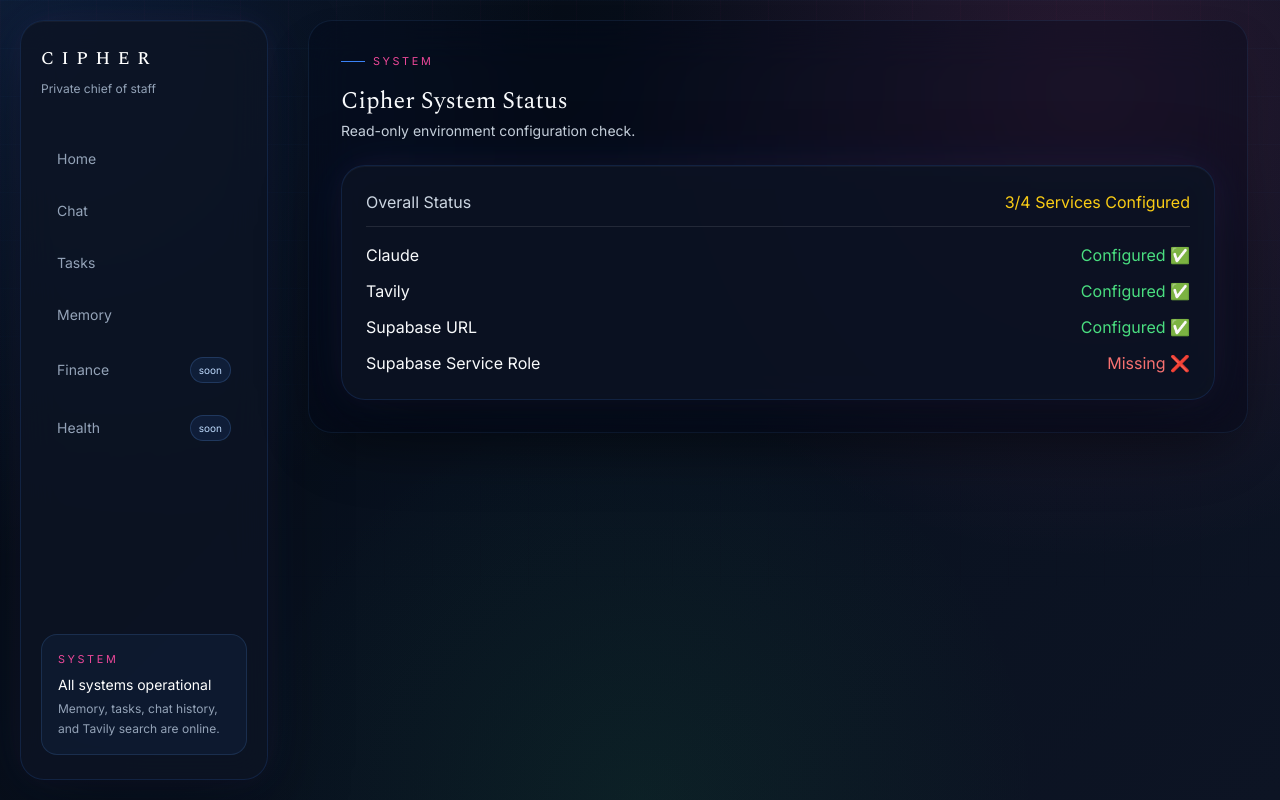
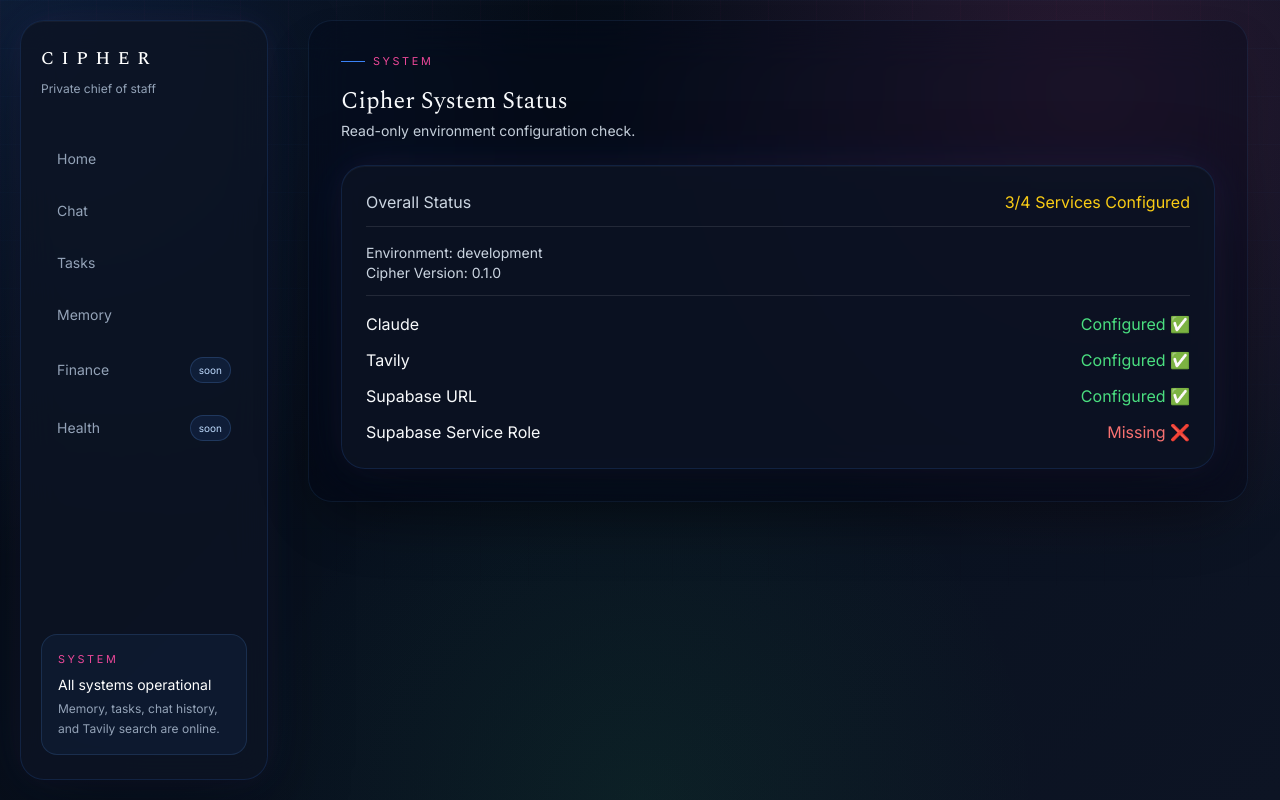
Before and after one commit to Buafra/cipher, a Next.js app: page /system in a window 1280 px wide. Built offline with nearby package versions, Linux system fonts and the light colour scheme; no server answers.

Commit message:
Add system environment status details

```diff
--- a/app/system/page.tsx
+++ b/app/system/page.tsx
@@ -51,6 +51,11 @@
           </span>
         </div>
 
+        <div className="mb-4 border-b border-white/10 pb-3 text-sm text-paper-dim">
+          <p>Environment: {process.env.NODE_ENV}</p>
+          <p>Cipher Version: 0.1.0</p>
+        </div>
+
         <div className="space-y-3">
           {services.map((service) => (
             <div
```
